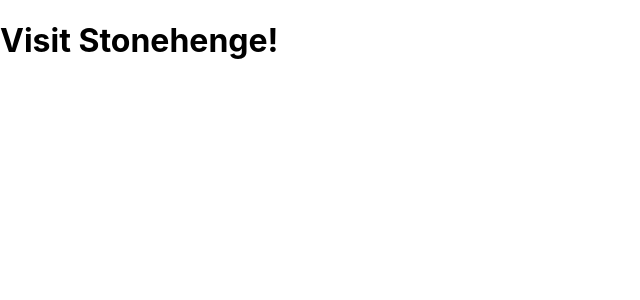
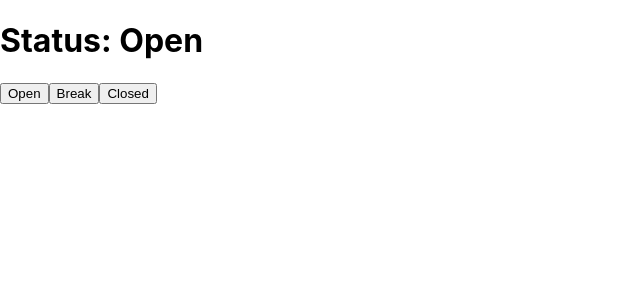
Before and after one commit to ricapi96/hello-react, a React (Create React App) app: page / in a window 1280 px wide. Shown: the top 300 px of the page, without its empty margins (0-640 px from the left). Built offline with nearby package versions, Linux system fonts and the light colour scheme.

Commit message:
useState

```diff
--- a/src/index.js
+++ b/src/index.js
@@ -1,32 +1,23 @@
-import React from "react";
-import ReactDOM from "react-dom/client";
+import React, { useState } from "react";
+import ReactDOM from "react-dom";
 import "./index.css";
 
-function England() {
+
+function App() {
+  const [status, setStatus] = useState("Open");
   return (
     <div>
-      <h1>Visit Stonehenge!</h1>
+      <h1>Status: {status}</h1>
+      <button onClick={() => setStatus("Open")}>Open</button>
+      <button onClick={() => setStatus("Back in 5")}>Break</button>
+      <button onClick={() => setStatus("Closed")}>Closed</button>
+
     </div>
   );
 }
 
-function London() {
-  return (
-    <div>
-      <h1>Visit Buckingham Palace!</h1>
-    </div>
-  );
-}
-
-function App(props) {
-  if(props.tour === "country") {
-    return <England />;
-  } else if (props.tour === "city") {
-  return <London />;
-}
-}
 
 const root = ReactDOM.createRoot(document.getElementById("root"));
 root.render(
-  <App tour="country"/>
+  <App />
 );
```
